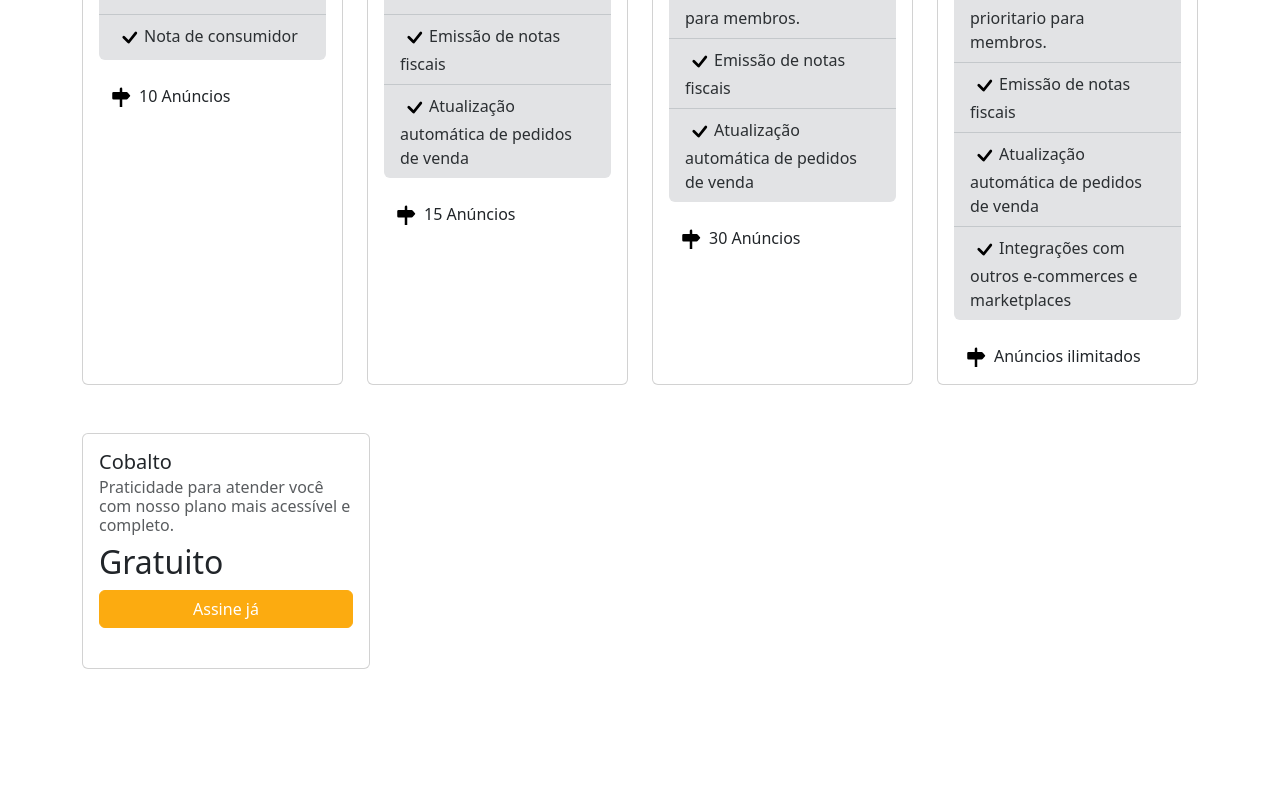
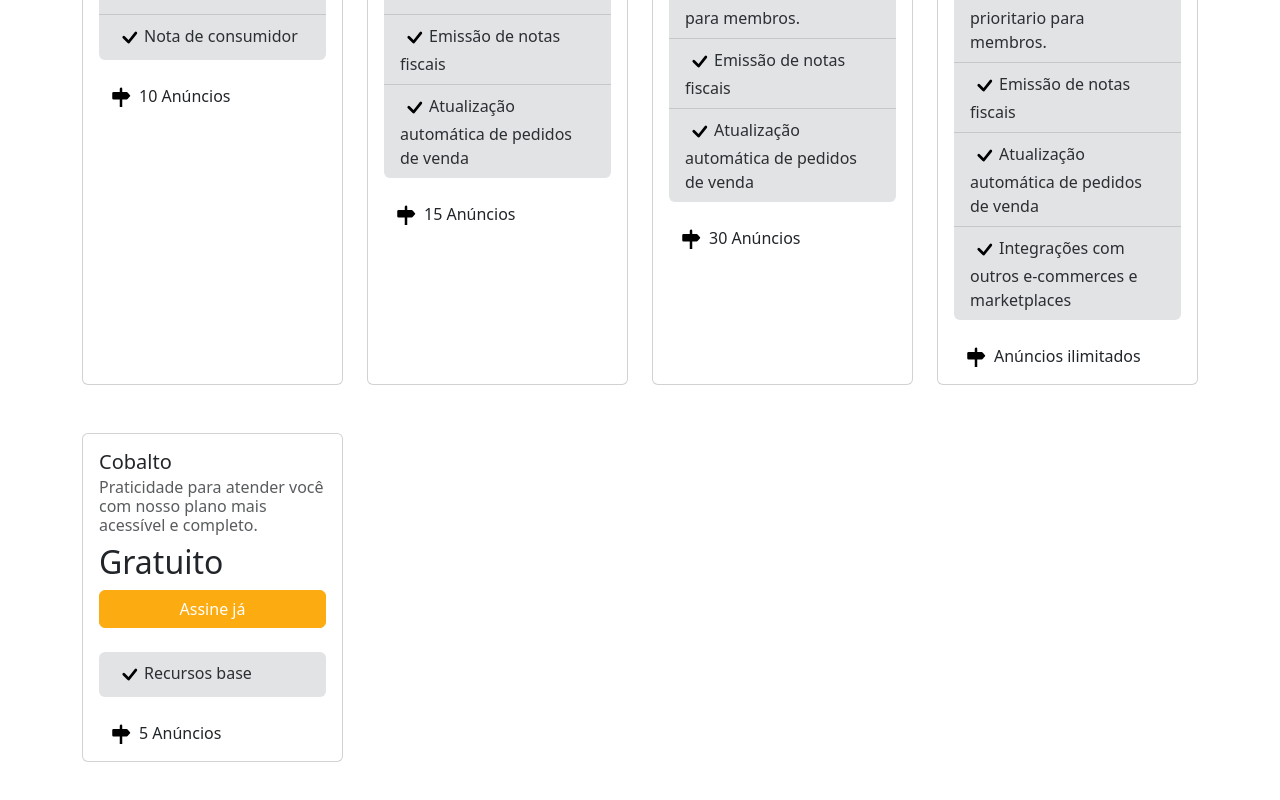
Before and after one commit to JoaoVMarques/marques-ecommerce, a React (Vite) app: page /plans in a window 1280 px wide. Shown: the part 388-1188 px from the top of the page. Before the commit the page ends 1057 px from the top, so only its background shows below. Built offline with nearby package versions, Linux system fonts and the light colour scheme.

Commit message:
deixando o cartao gratuito padronizado

```diff
--- a/src/pages/plansPage/Plans/Components/PlanCard.tsx
+++ b/src/pages/plansPage/Plans/Components/PlanCard.tsx
@@ -36,7 +36,6 @@ function PlanCard(props: { plan: interfacePlans }) {
           <Container className="mt-4">
             <img src={sign} alt="icone anuncio" width={20} className="me-2" />
             { checkIfAdsIsIlimited(plan.maxAds) }
-
           </Container>
         </Card.Body>
       </Card>
--- a/src/pages/plansPage/Plans/Components/PlanCardFree.tsx
+++ b/src/pages/plansPage/Plans/Components/PlanCardFree.tsx
@@ -1,10 +1,21 @@
-import { Button, Card, Col } from 'react-bootstrap';
+import {
+  Button, Card, Col, Container, ListGroup,
+} from 'react-bootstrap';
 import interfacePlans from '../interfaces/plans';
+import check from '../../../../imgs/svgs/check.svg';
+import sign from '../../../../imgs/svgs/sign.svg';
+
+function checkIfAdsIsIlimited(maxAds: number) {
+  if(maxAds > 0) {
+    return <span>{maxAds} Anúncios</span>;
+  }
+  return <span>Anúncios ilimitados</span>;
+}
 
 function PlanCardFree(props: { plan: interfacePlans }) {
   const { plan } = props;
   return (
-    <Col>
+    <Col className="mb-5 d-flex justify-content-center" lg={3} sm={6}>
       <Card style={{ width: '18rem' }}>
         <Card.Body>
           <Card.Title>{ plan.name }</Card.Title>
@@ -13,6 +24,18 @@ function PlanCardFree(props: { plan: interfacePlans }) {
           <Button className="orange-button mb-4 w-100">
             Assine já
           </Button>
+          <ListGroup className="list-group-flush list-group-item-secondary list-border">
+            { plan.benefits.map((name) => (
+              <ListGroup.Item key={name}>
+                <img src={check} alt="icone check" className="check-icon" />
+                <span>{name}</span>
+              </ListGroup.Item>))
+            }
+          </ListGroup>
+          <Container className="mt-4">
+            <img src={sign} alt="icone anuncio" width={20} className="me-2" />
+            { checkIfAdsIsIlimited(plan.maxAds) }
+          </Container>
         </Card.Body>
       </Card>
     </Col>
--- a/src/pages/plansPage/Plans/Components/plansObject.ts
+++ b/src/pages/plansPage/Plans/Components/plansObject.ts
@@ -6,7 +6,7 @@ export const cobalto: interfacePlans = {
   maxAds: 5,
   description: 'Praticidade para atender você com nosso plano mais acessível e completo.',
   benefits: [
-    'Suporte prioritário',
+    'Recursos base',
   ],
 };
 
```
